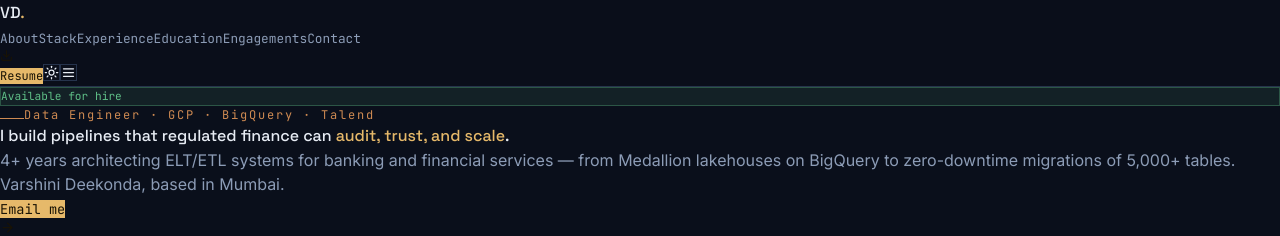
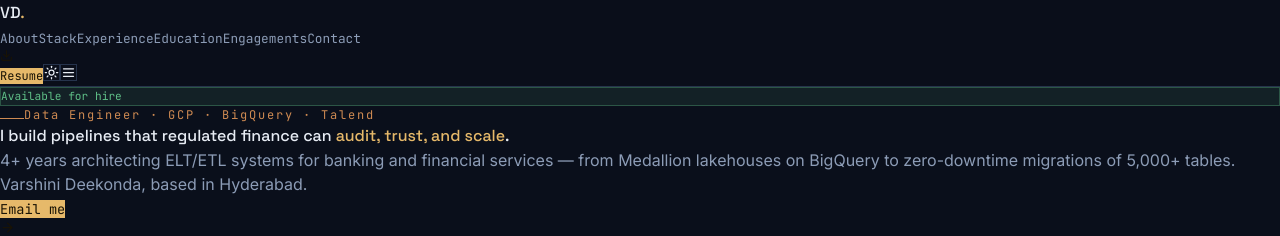
Before and after one commit to Varshini-Deekonda/varshini-portfolio, a Next.js app: page / in a window 1280 px wide. Shown: the top 236 px of the page. Built offline with nearby package versions, Linux system fonts and the light colour scheme.

Commit message:
Update portfolio.js

```diff
--- a/app/portfolio.js
+++ b/app/portfolio.js
@@ -486,7 +486,7 @@ function Hero() {
         <p style={{ ...fontBody, color: t.textMuted }} className="mt-6 text-base md:text-lg max-w-xl leading-relaxed">
           4+ years architecting ELT/ETL systems for banking and financial services —
           from Medallion lakehouses on BigQuery to zero-downtime migrations of
-          5,000+ tables. Varshini Deekonda, based in Mumbai.
+          5,000+ tables. Varshini Deekonda, based in Hyderabad.
         </p>
       </FadeIn>
 
```
